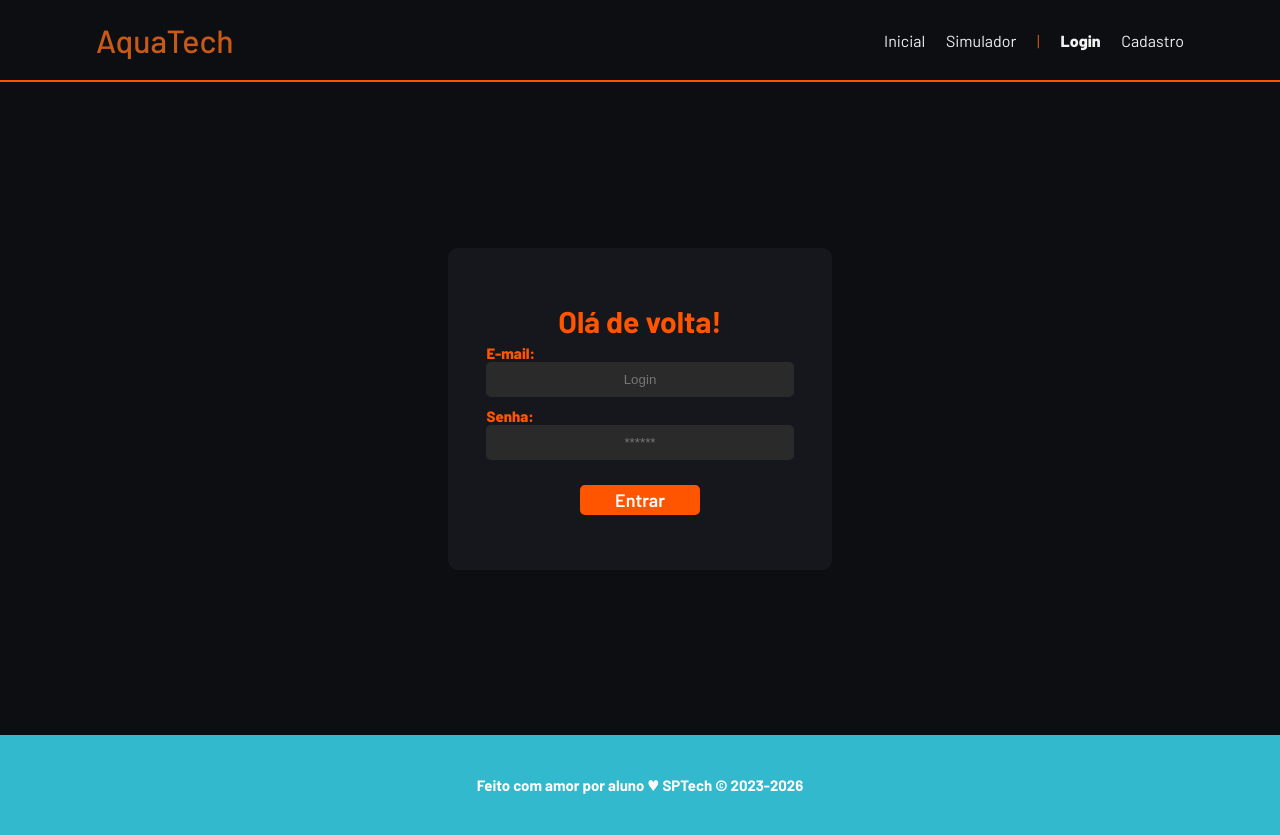
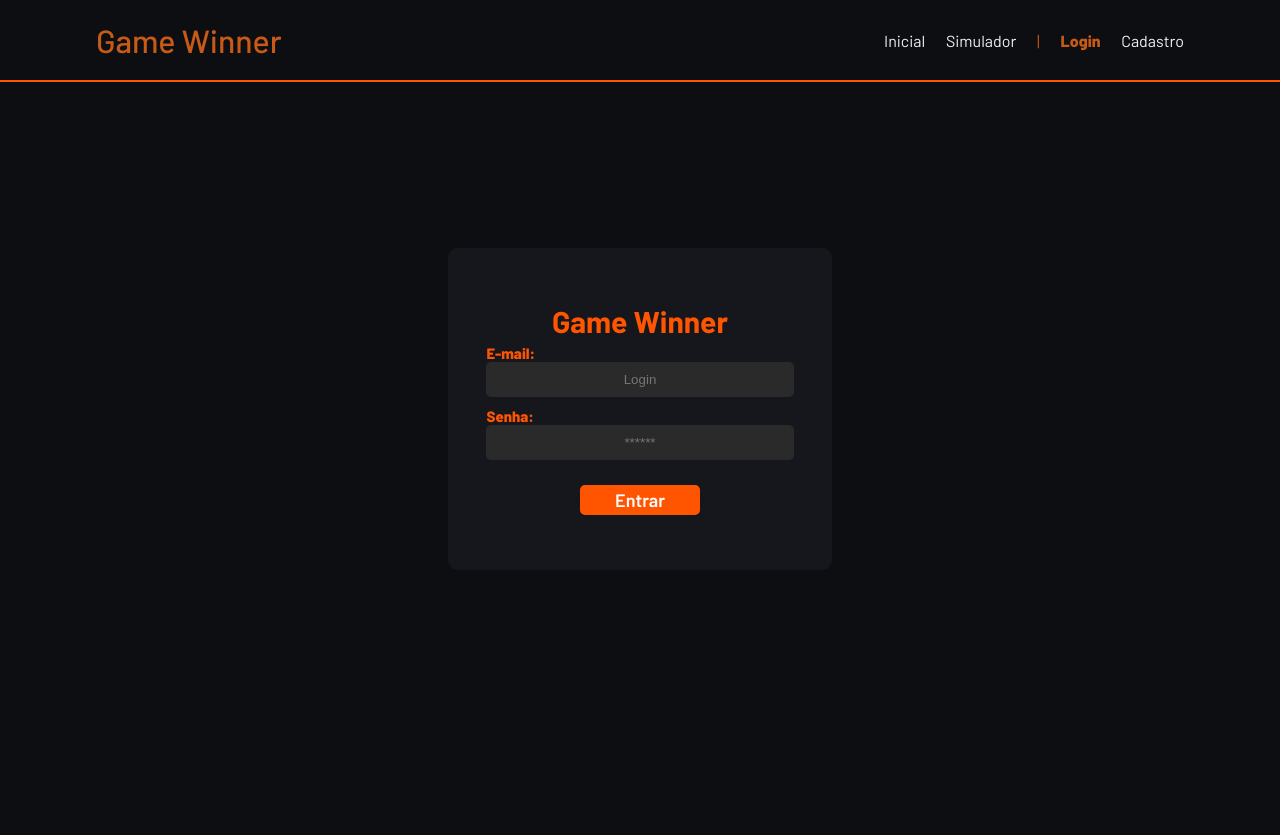
Before and after one commit to Lucas-gon/Projeto-Individual-Lucas-Gon-alves-Coelho, a website: page web-data-viz/public/login.html in a window 1280 px wide. After the commit the page ends 800 px from the top, so only its background shows below. Drawn offline with Linux system fonts and the light colour scheme.

```diff
--- a/web-data-viz/public/login.html
+++ b/web-data-viz/public/login.html
@@ -6,7 +6,7 @@
     <meta http-equiv="X-UA-Compatible" content="IE=edge">
     <meta name="viewport" content="width=device-width, initial-scale=1.0">
 
-    <title>AquaTech | Login</title>
+    <title>Game Winner | Login</title>
 
     <script src="./js/sessao.js"></script>
 
@@ -21,7 +21,7 @@
 
     <div class="header">
         <div class="container">
-            <h1 class="titulo">AquaTech</h1>
+            <h1 class="titulo">Game Winner</h1>
             <ul class="navbar">
                 <li>
                     <a href="index.html">Inicial</a>
@@ -31,7 +31,7 @@
                 </li>
                 <li>|</li>
                 <li class="agora">
-                    <a href="#">Login</a>
+                    <span href="#">Login</span>
                 </li>
                 <li>
                     <a href="cadastro.html">Cadastro</a>
@@ -49,7 +49,7 @@
         </div>
         <div class="container">
             <div class="card card-login">
-                <h2>Olá de volta!</h2>
+                <h2>Game Winner</h2>
                 <div class="formulario">
                     <div class="campo">
                         <span>E-mail:</span>
@@ -70,14 +70,6 @@
             </div>
         </div>
     </div>
-
-    <!--footer inicio-->
-    <div class="footer">
-        <div class="container">
-            <h4>Feito com amor por aluno &hearts; SPTech &copy; 2023-2026</h4>
-        </div>
-    </div>
-    <!--footer fim-->
 
 </body>
 
```
